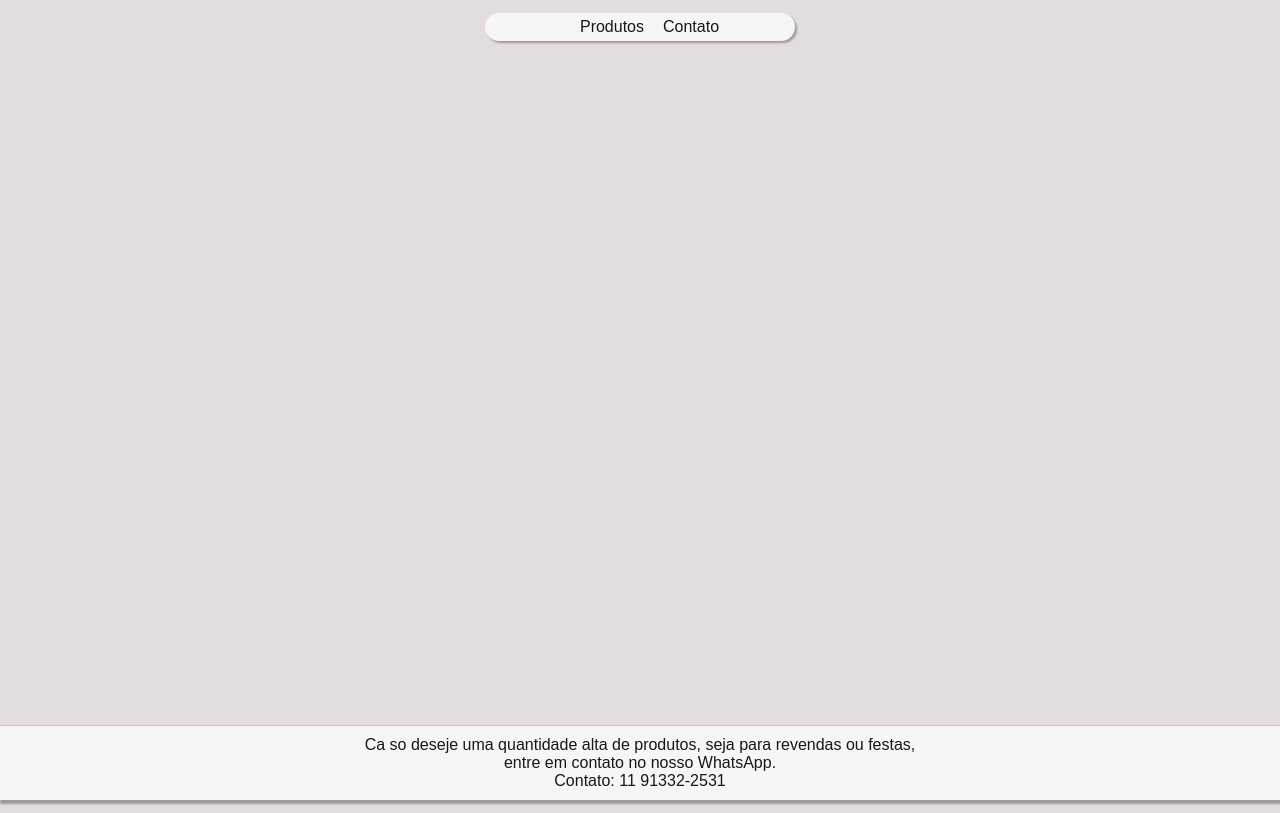
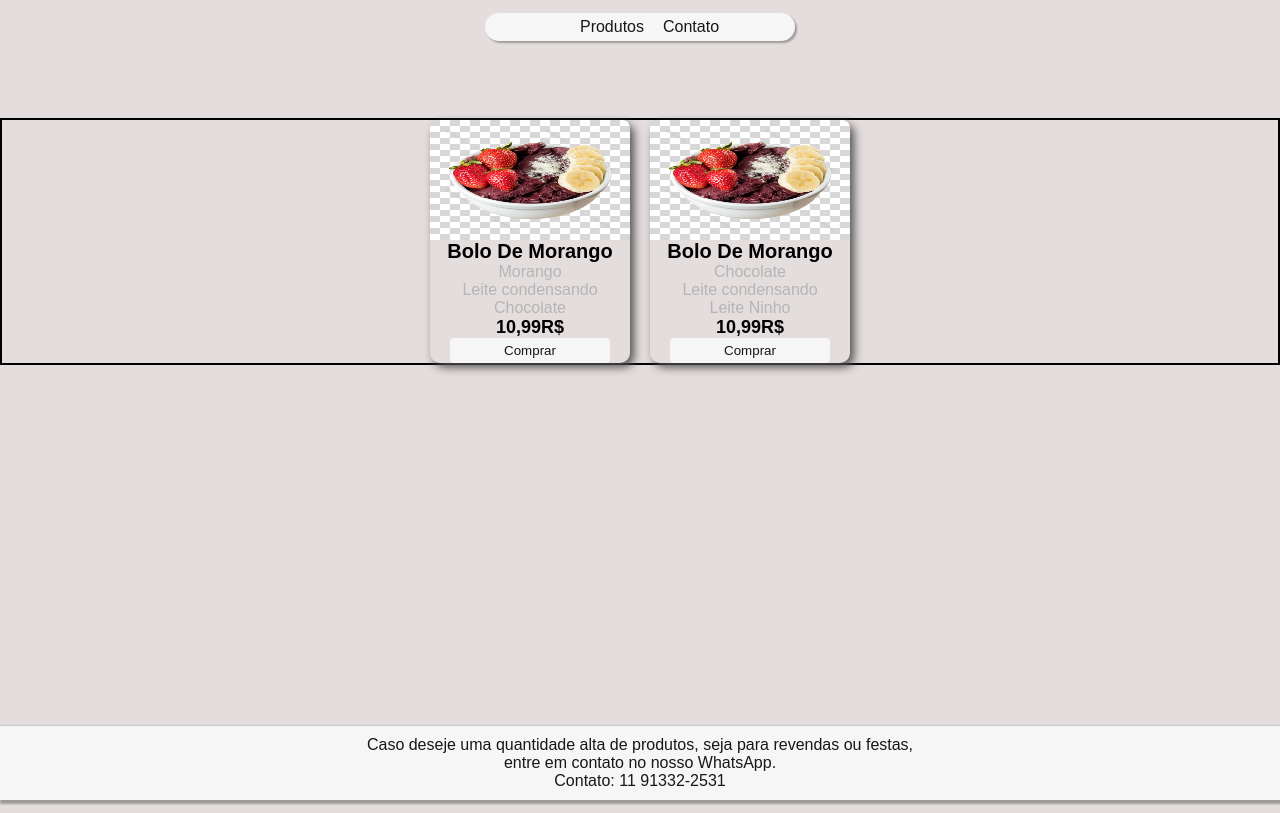
Before and after one commit to DougSpam/lojadoug, a plain HTML site: page index.html in a window 1280 px wide. Drawn offline with Linux system fonts and the light colour scheme.

Commit message:
Atualizacao

```diff
--- /dev/null
+++ b/assets/styles/cards.css
@@ -0,0 +1,56 @@
+.container {
+    gap: 20px;
+    display: flex;
+    justify-content: center;
+    align-items: center;
+    border: solid 2px black;
+    margin-top: 6%;
+}
+
+.card {
+    border-radius: 10px;
+    box-shadow: 4px 4px 10px rgb(80, 79, 79);
+    width: 200px;
+}
+
+.conteudoImg {
+    border-radius: 5px;
+    height: 120px;
+}
+
+.img-card {
+    border-radius: 8px 8px 0 0;
+    width: 100%;
+    height: 100%;
+}
+
+.tituto-card {
+    text-align: center;
+    font-size: 20px;
+}
+
+.ingredientes-card {
+    text-align: center;
+    color: rgb(182, 181, 181);
+}
+
+.preco-card {
+    font-size: 18px;
+    text-align: center;
+}
+
+.comprar-card {
+    cursor: pointer;
+    color: #181717;
+    border-radius: 4px;
+    background: #f6f6f6;
+    padding: 5px;
+    border: none;
+    width: 80%;
+    margin-left: 10%;
+}
+
+.comprar-card:hover {
+    background: rgb(0 , 125, 255);
+    color: #f6f6f6;
+}
--- a/assets/styles/styles.css
+++ b/assets/styles/styles.css
@@ -6,12 +6,14 @@
 
 body {
     background: #e4dddd;
+    height: 100vh;
+}
+
+header {
     display: flex;
     justify-content: center;
     align-items: flex-start;
-    height: 100vh;
     padding-top: 1%;
-
 }
 
 nav {
@@ -36,7 +38,6 @@ nav > a:hover {
     color: #000;
 }
 
-
 footer {
     box-shadow: 2px 2px 2px 2px rgba(0, 0, 0,0.3);
     position: fixed;
--- a/index.html
+++ b/index.html
@@ -6,6 +6,9 @@
     <title>Bel's Doce</title>
 
     <link rel="stylesheet" href="assets/styles/styles.css">
+    <link rel="stylesheet" href="assets/styles/media-screnn.css">
+    <link rel="stylesheet" href="assets/styles/cards.css">
+
 </head>
 <body>
 
@@ -19,10 +22,38 @@
     </header>
 
 
-    <main></main>
+    <main>
+        <div class="container">
+
+            <div class="card">
+
+                <div class="conteudoImg">
+                    <img class="img-card" src="assets/img/teste.jpg" alt="Bolo de morango">
+                </div>
+                <h1 class="tituto-card">Bolo De Morango</h1>
+                <p class="ingredientes-card">Morango <br> Leite condensando <br>Chocolate</p>
+                <h2 class="preco-card">10,99R$</h2>
+                <button class="comprar-card">Comprar</button>
+
+            </div>
+
+            <div class="card">
+
+                <div class="conteudoImg">
+                    <img class="img-card" src="assets/img/teste.jpg" alt="Bolo de chocolate">
+                </div>
+                <h1 class="tituto-card">Bolo De Morango</h1>
+                <p class="ingredientes-card">Chocolate <br> Leite condensando <br> Leite Ninho</p>
+                <h2 class="preco-card">10,99R$</h2>
+                <button class="comprar-card">Comprar</button>
+
+            </div>
+
+        </div>
+    </main>
 
     <footer>
-        <p>Ca   so deseje uma quantidade alta de produtos, seja para revendas
+        <p>Caso deseje uma quantidade alta de produtos, seja para revendas
             ou festas,<br> entre em contato no nosso WhatsApp.</p>
             <a class="link__whatsapp" href="https://wa.me/5511913322531" target="_blank">Contato: 11 91332-2531</a>
     </footer>
```
Also changed, not shown: assets/img/Copo De Sobremesa Deliciosa Bolo Com Creme PNG , Sobremesa, Comida, Simulação Imagem PNG e PSD Para Download Gratuito.jpg (added), assets/img/bolodechocolate.jpg (added), assets/img/bolodepote.jpg (added), assets/img/teste.jpg (added).
